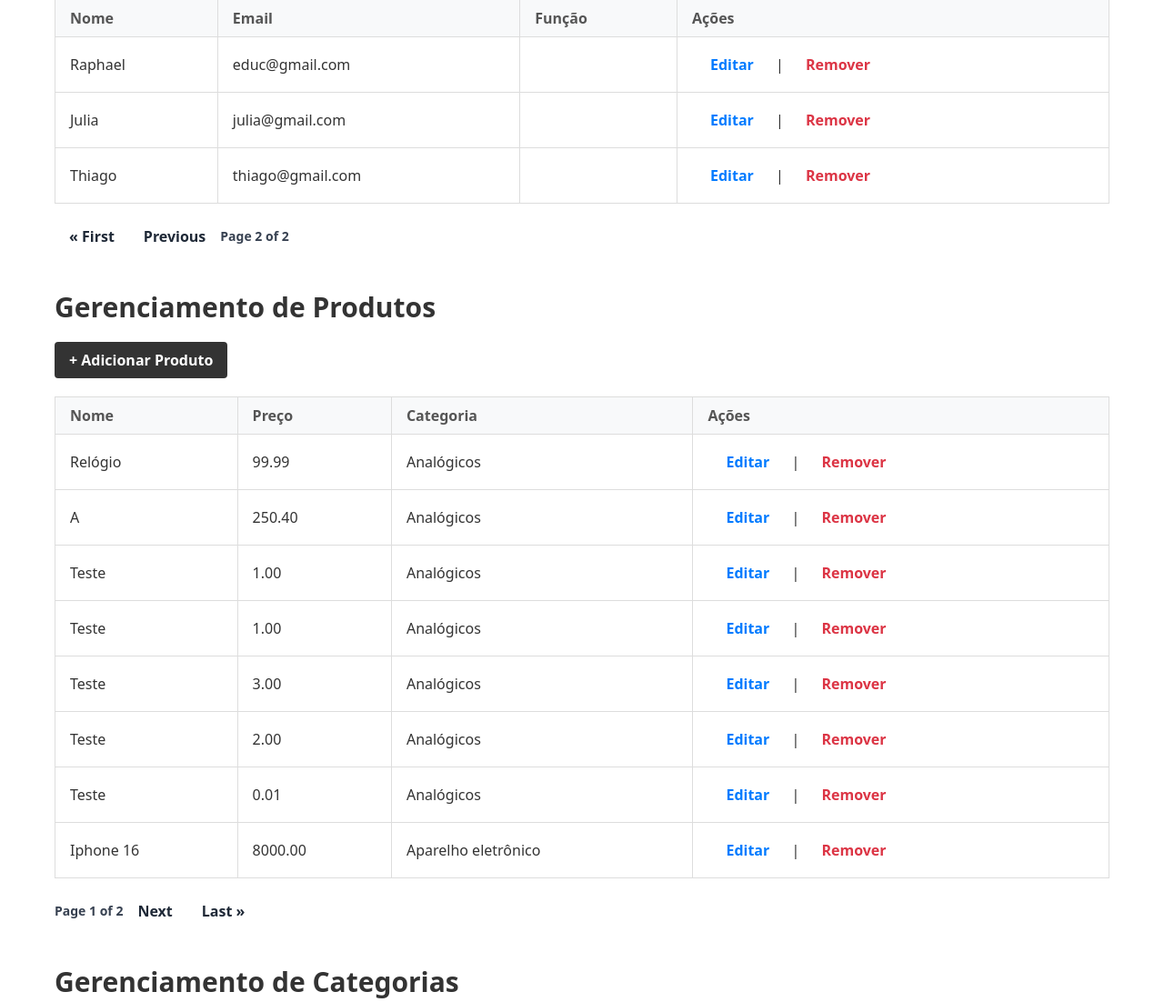
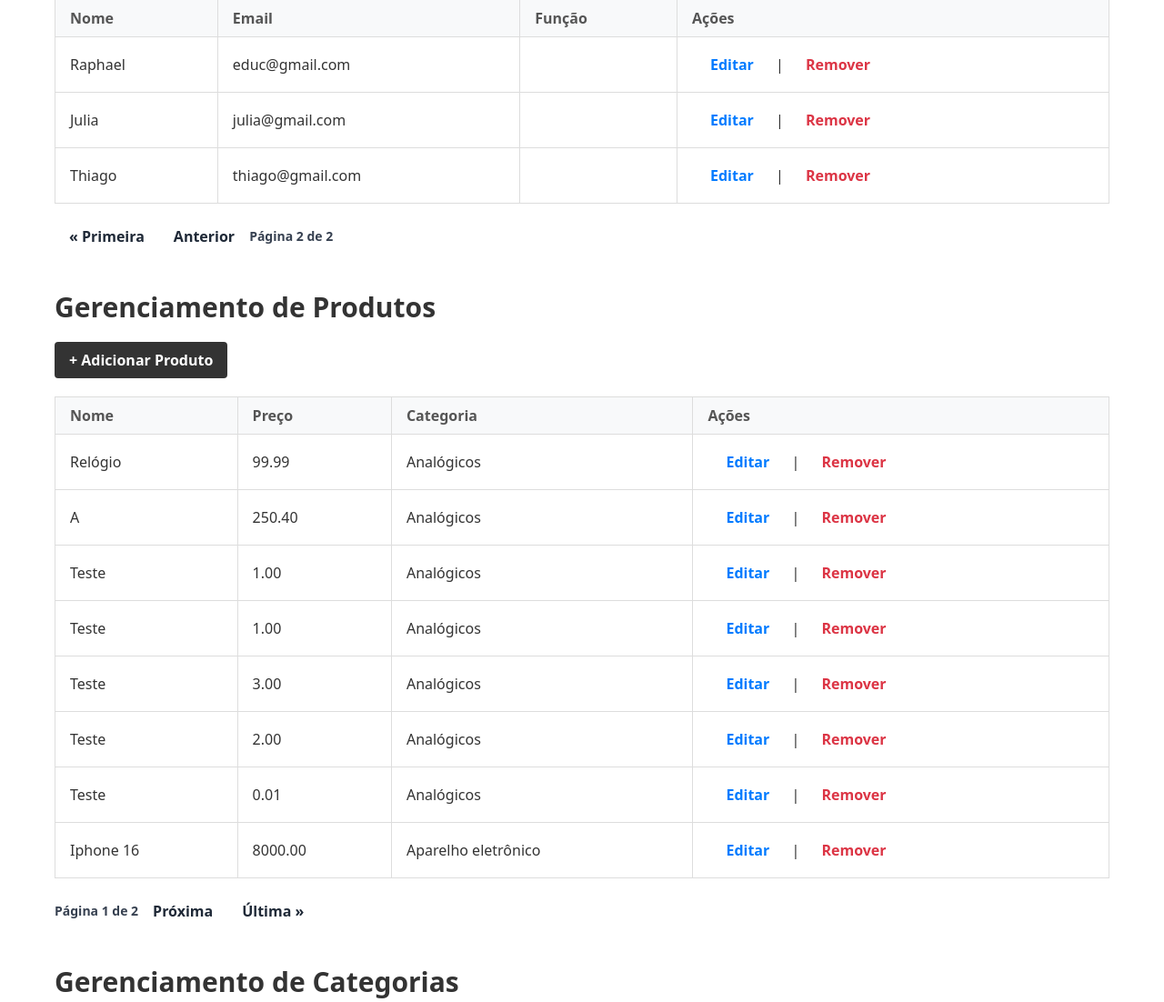
Before and after one commit to brunohro/ecommerce, a Django app: page /administrador/?page1=2 in a window 1280 px wide. Shown: the part 213-1315 px from the top of the page at 91% size. Run offline with Django 5.2, Linux system fonts and the light colour scheme; data comes from the database, SQL or seed files in the repository; some libraries are stand-ins or nearby versions.

Commit message:
Traduzindo páginação

```diff
--- a/ecommerce/templates/administrador/pagination.html
+++ b/ecommerce/templates/administrador/pagination.html
@@ -1,9 +1,9 @@
 <!DOCTYPE html>
-<html lang="en">
+<html lang="pt-br">
 <head>
     <meta charset="UTF-8">
     <meta name="viewport" content="width=device-width, initial-scale=1.0">
-    <title>Paginator</title>
+    <title>Paginador</title>
 </head>
 <body>
     <div class="pagination flex justify-content space-x-4 mt-4">
@@ -11,26 +11,26 @@
             {% if page_obj.has_previous %}
                 <a href="?{{ page_label }}=1"
                    class="px-4 py-2 bg-gray-200 hover:bg-gray-300 text-gray-800 rounded-md shadow-sm transition">
-                    &laquo; First
+                    &laquo; Primeira
                 </a>
                 <a href="?{{ page_label }}={{ page_obj.previous_page_number }}"
                    class="px-4 py-2 bg-gray-200 hover:bg-gray-300 text-gray-800 rounded-md shadow-sm transition">
-                    Previous
+                    Anterior
                 </a>
             {% endif %}
 
             <span class="current text-sm font-semibold text-gray-700">
-                Page {{ page_obj.number }} of {{ page_obj.paginator.num_pages }}
+                Página {{ page_obj.number }} de {{ page_obj.paginator.num_pages }}
             </span>
 
             {% if page_obj.has_next %}
                 <a href="?{{ page_label }}={{ page_obj.next_page_number }}"
                    class="px-4 py-2 bg-gray-200 hover:bg-gray-300 text-gray-800 rounded-md shadow-sm transition">
-                    Next
+                    Próxima
                 </a>
                 <a href="?{{ page_label }}={{ page_obj.paginator.num_pages }}"
                    class="px-4 py-2 bg-gray-200 hover:bg-gray-300 text-gray-800 rounded-md shadow-sm transition">
-                    Last &raquo;
+                    Última &raquo;
                 </a>
             {% endif %}
         </span>
```
